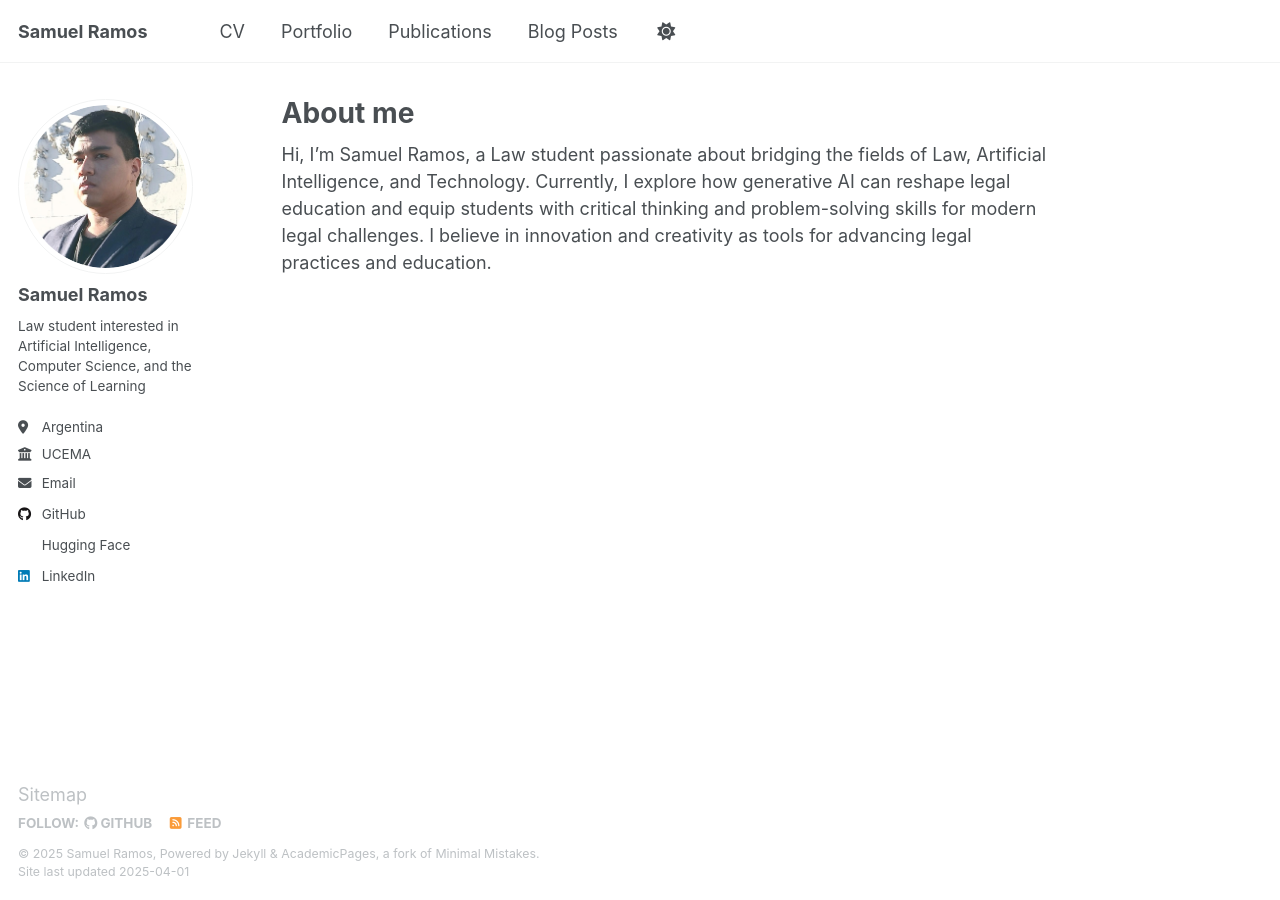
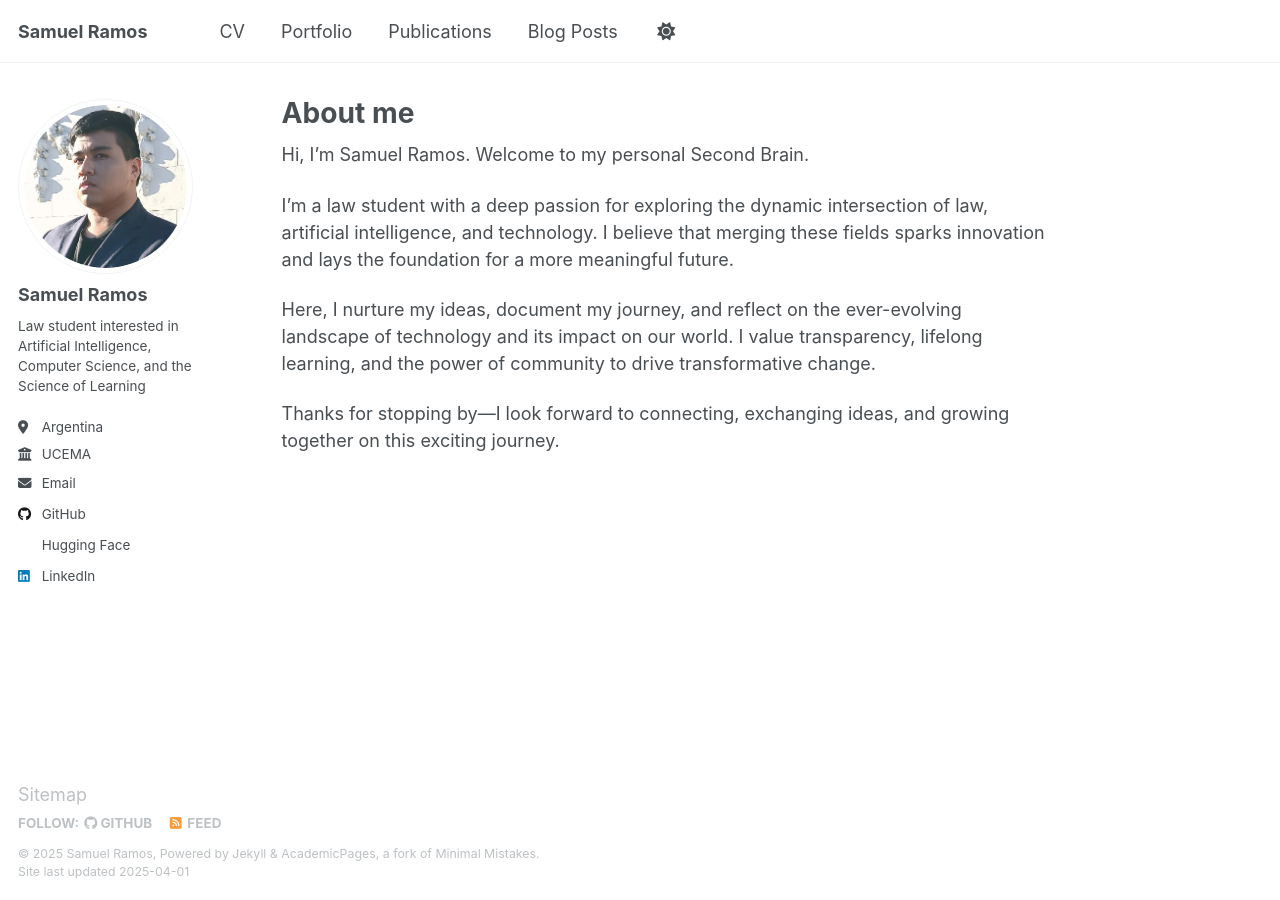
Before and after one commit to saiefr/saiefr.github.io, a Jekyll site: the page built from _pages/about.md, in a window 1280 px wide. Built offline with Jekyll 4.4.1, drawn with Linux system fonts in a browser that asks for light colours.

Commit message:
Update about.md

```diff
--- a/_pages/about.md
+++ b/_pages/about.md
@@ -7,4 +7,10 @@ redirect_from:
   - /about.html
 ---
 
-Hi, I'm Samuel Ramos, a Law student passionate about bridging the fields of Law, Artificial Intelligence, and Technology. Currently, I explore how generative AI can reshape legal education and equip students with critical thinking and problem-solving skills for modern legal challenges. I believe in innovation and creativity as tools for advancing legal practices and education.
+Hi, I'm Samuel Ramos. Welcome to my personal Second Brain.
+
+I'm a law student with a deep passion for exploring the dynamic intersection of law, artificial intelligence, and technology. I believe that merging these fields sparks innovation and lays the foundation for a more meaningful future.
+
+Here, I nurture my ideas, document my journey, and reflect on the ever-evolving landscape of technology and its impact on our world. I value transparency, lifelong learning, and the power of community to drive transformative change.
+
+Thanks for stopping by—I look forward to connecting, exchanging ideas, and growing together on this exciting journey.
```
